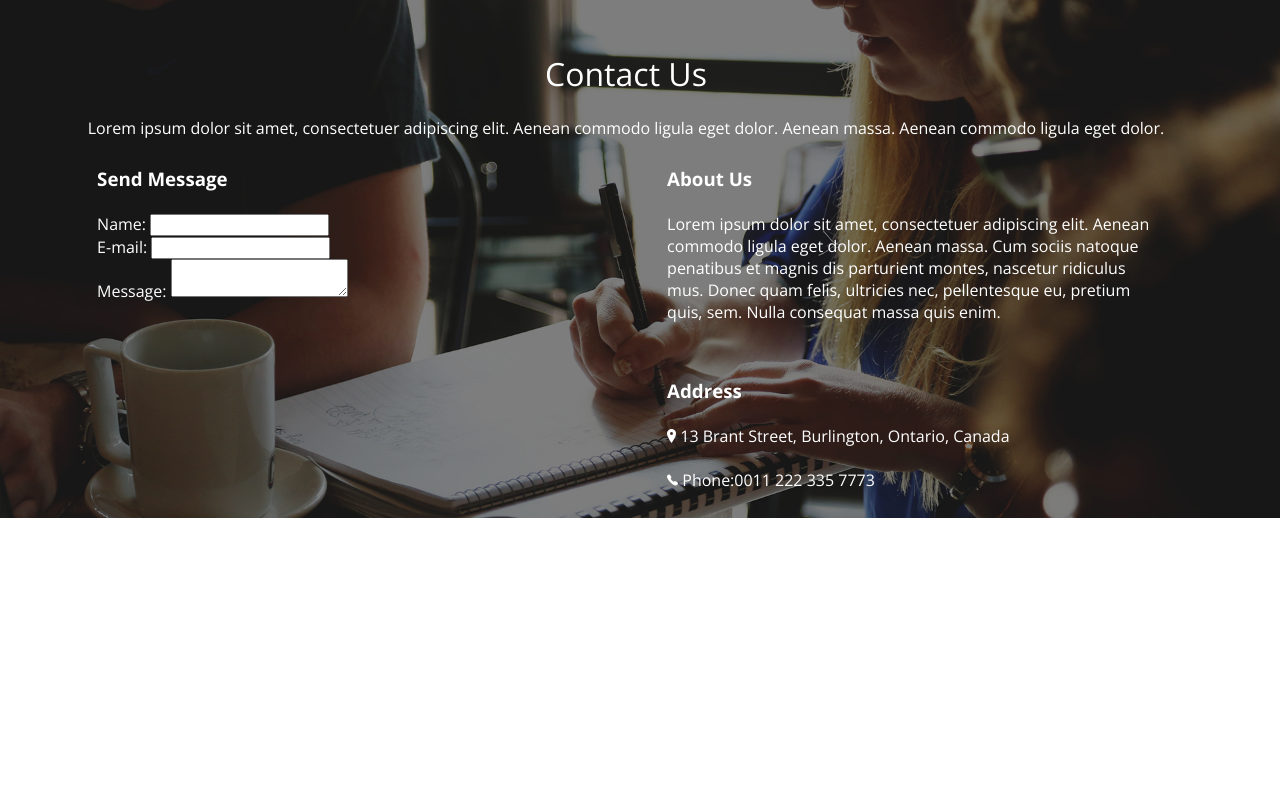
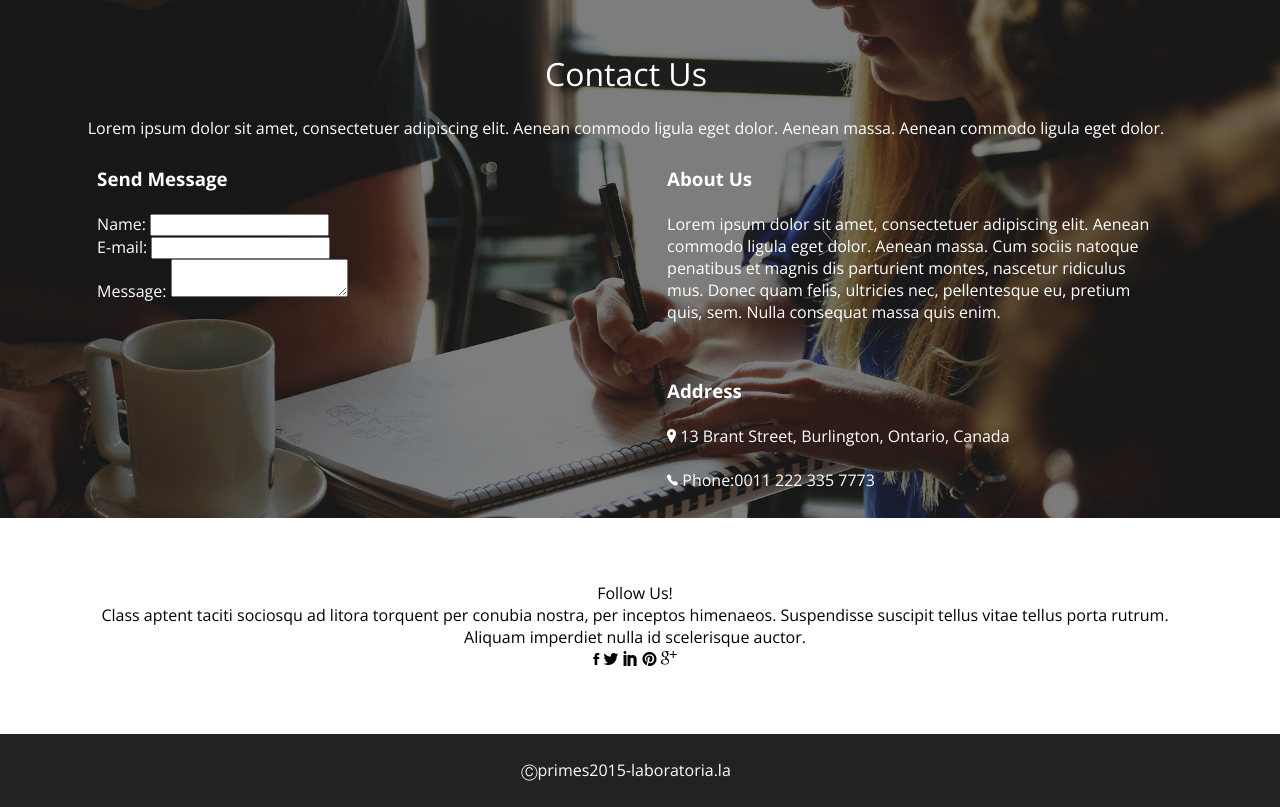
Before and after one commit to aguzro/prime-themes, a plain HTML site: page index.html in a window 1280 px wide. Shown: the part 3374-4181 px from the top of the page. Before the commit the page ends 3906 px from the top, so only its background shows below. Drawn offline with nearby package versions, Linux system fonts and the light colour scheme; files whose address does not match are found by name.

Commit message:
Estructura FOLLOW y FOOTER

```diff
--- a/css/main.css
+++ b/css/main.css
@@ -159,3 +159,11 @@ header a:hover {
 .botonHead a:hover {
  	color: #0dc0c0;
 }
+
+/* Footer */
+.bg-black {
+	background-color: #222222;
+}
+.pd-2 {
+	padding: 2%;
+}
--- a/index.html
+++ b/index.html
@@ -332,20 +332,32 @@
 	</div>
 </section>
 
-<section><!--BLANCO-->
+<section class="pd-5">
 	<div class="container">
 		<div class="row">
-			<div class="col-12"></div>
+			<div class="col-12">
+				<p>Follow Us!</p>
+				<p>Class aptent taciti sociosqu ad litora torquent per conubia nostra, per inceptos himenaeos. Suspendisse suscipit tellus vitae tellus porta rutrum. Aliquam imperdiet nulla id scelerisque auctor.</p>
+				<p>
+					<i class="fa ion-social-facebook"></i>
+					<i class="fa ion-social-twitter"></i>
+					<i class="fa social_linkedin"></i>
+					<i class="fa ion-social-pinterest"></i>
+					<i class="fa social_googleplus"></i>
+				</p>
+				</div>
 		</div>
 	</div>
 </section>
 
-<footer>
+<footer class="bg-black pd-2">
 	<div class="container">
 		<div class="row">
-			<div class="col-12"></div>
+		<div class="col-12">
+			<p class="text-white">Ⓒprimes2015-laboratoria.la</p>
 		</div>
-	<div>
+	</div>
+	</div>
 </footer>
 
 </body>
```
